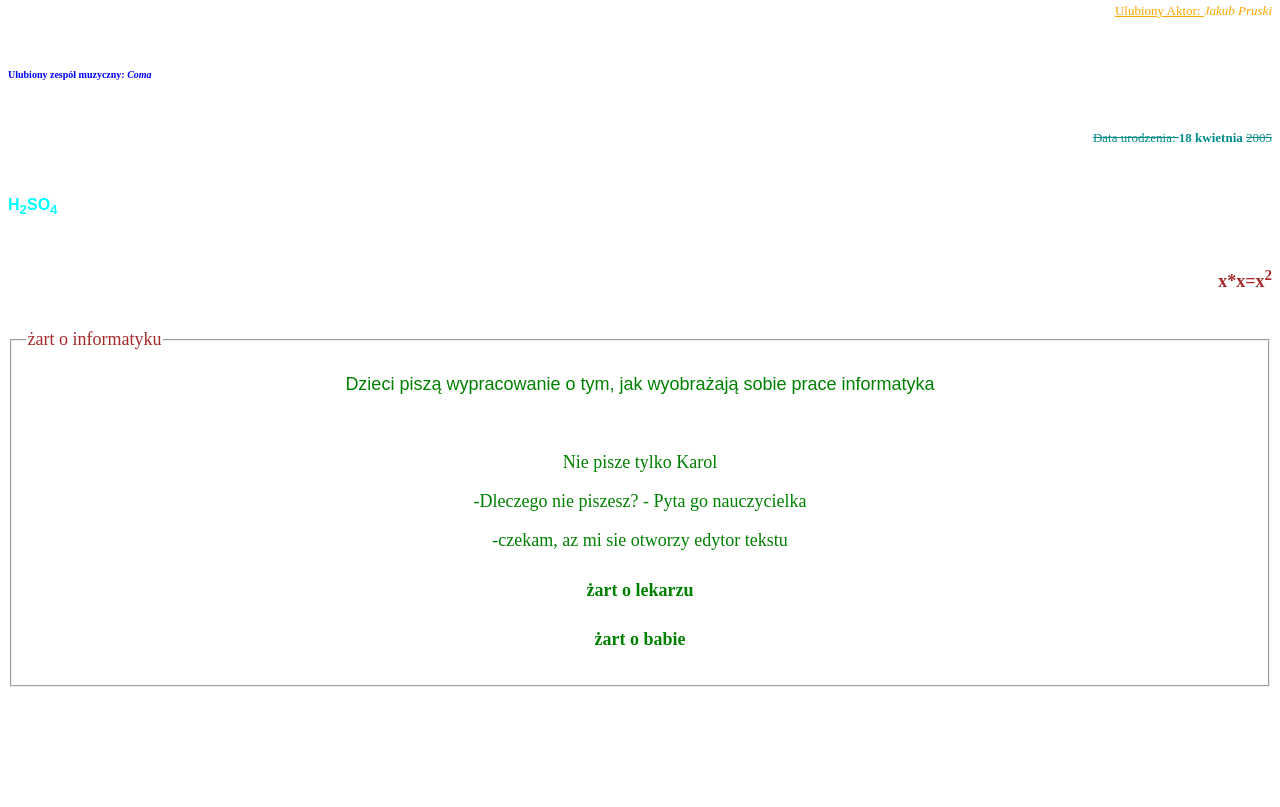
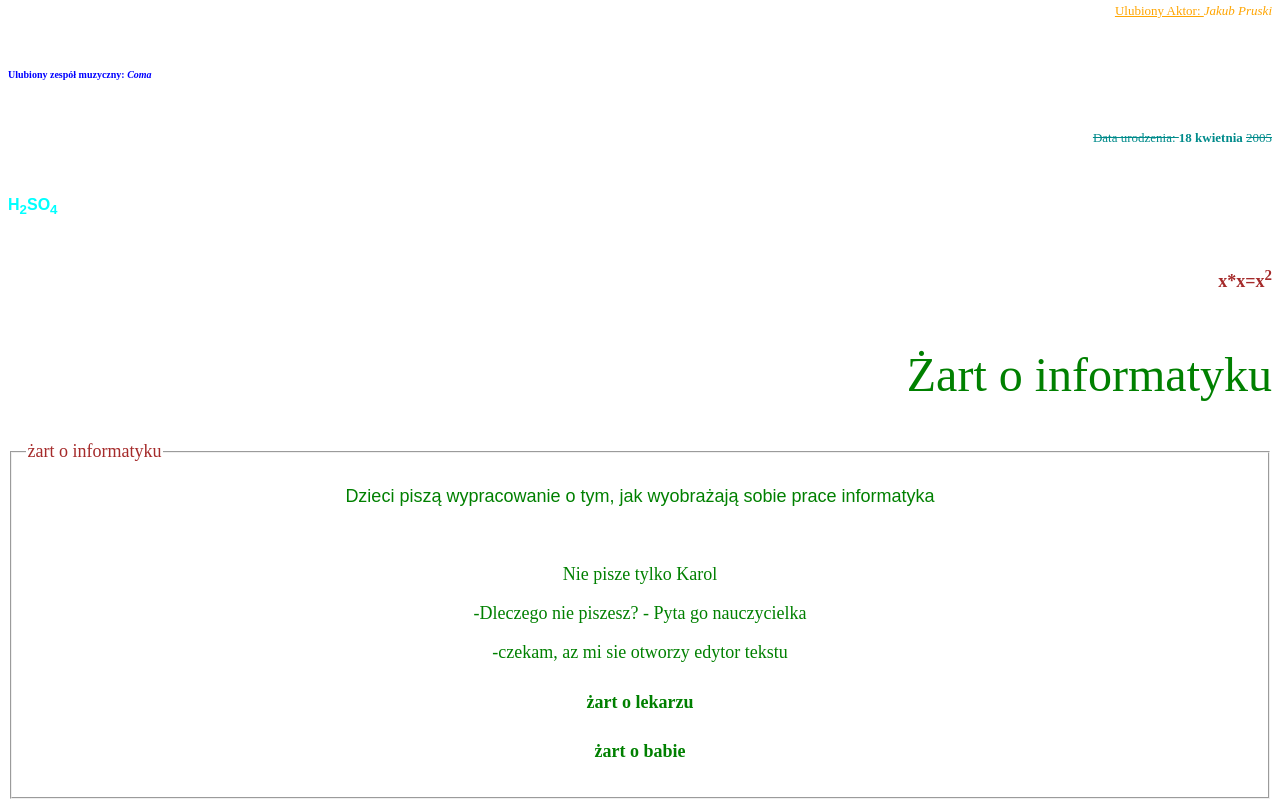
Before and after one commit to Pocisk12/emotkiimie, a plain HTML site: page index.html in a window 1280 px wide. Shown: the part 1573-2380 px from the top of the page. Before the commit the page ends 2268 px from the top, so only its background shows below. Drawn offline with Linux system fonts and the light colour scheme.

Commit message:
Update index.html

```diff
--- a/index.html
+++ b/index.html
@@ -32,6 +32,7 @@ Nikodem Wlazło
 		<p align="right"> <font color="Darkcyan" size="2" face="san-serif"> <strike> Data urodzenia: </strike> <b> 18 kwietnia </b> <strike> 2005 </strike> </font> </p> <br>
 	<p align="left"> <font color="aqua" size="3" face="Arial"> <b>H<sub>2</sub>SO<sub>4</sub></b> </p> <br>
 	<p align="right"> <font color="brown" size="4" face="New Times Roman"> <b>x*x=x<sup>2</sup></b> </p> <br>
+        <p align="right"> <font color="green" size="7" face="New times roman"> Żart o informatyku </font> </p> <br>
  <FIELDSET>
  <LEGEND> żart o informatyku </LEGEND>
 <p align="center"> <font color="green" size="4" face="Arial">  Dzieci piszą wypracowanie o tym, jak wyobrażają sobie prace informatyka </font> </p> <br>
```
